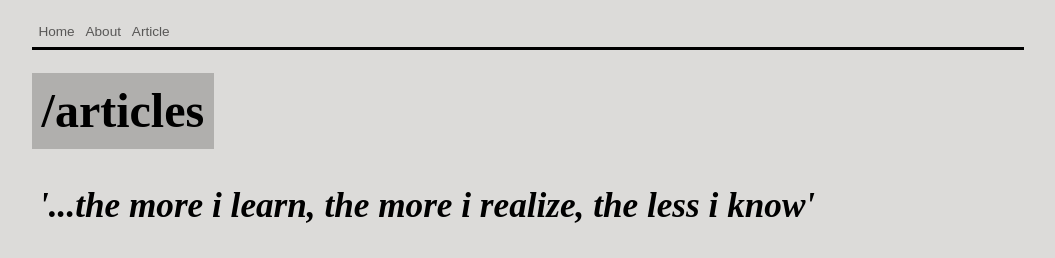
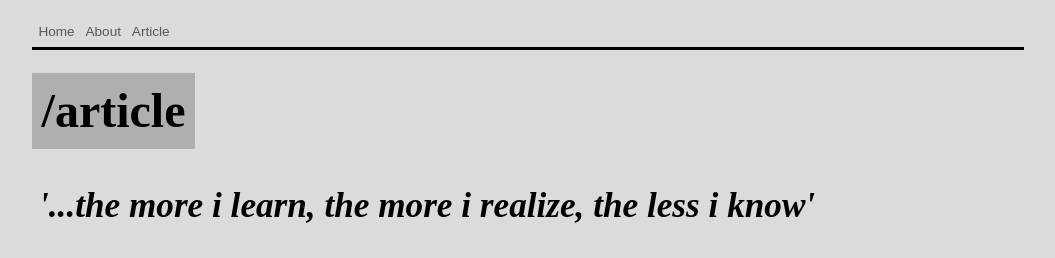
Before and after one commit to msawangwan/msawangwan.github.io, a Jekyll site: the page built from article.md, in a window 1280 px wide. Shown: the top 258 px of the page, without its empty margins (112-1167 px from the left). Built offline with Jekyll 4.4.1, drawn with Linux system fonts in a browser that asks for light colours; some web fonts are replaced.

Commit message:
changed url path

```diff
--- a/_config.yml
+++ b/_config.yml
@@ -5,4 +5,4 @@ markdown: kramdown
 collections:
     article:
         output: true
-        permalink: /:path/
+        permalink: /article/:path/
--- a/article.md
+++ b/article.md
@@ -1,6 +1,6 @@
 ---
 layout: default
-title: articles
+title: article
 show_quote: true
 quote: ...the more i learn, the more i realize, the less i know
 ---
```
